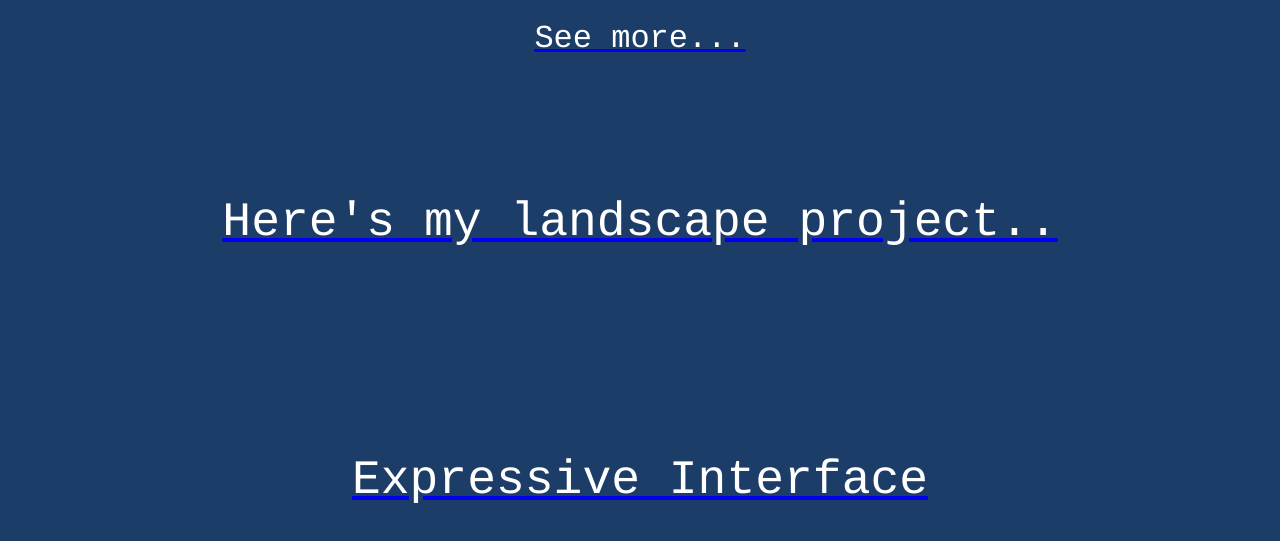
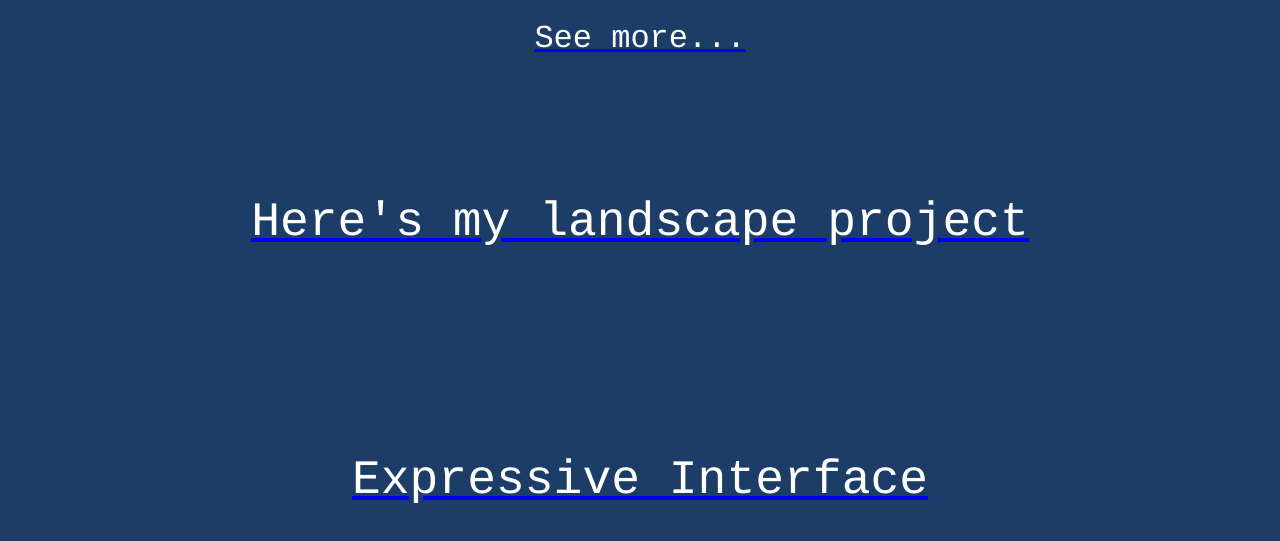
Before and after one commit to kuyamarv/kuyamarv.github.io, a plain HTML site: page index.html in a window 1280 px wide. Shown: the part 2274-2815 px from the top of the page. Drawn offline with Linux system fonts and the light colour scheme.

Commit message:
Update index.html

```diff
--- a/index.html
+++ b/index.html
@@ -92,7 +92,7 @@
    <p>
      <center>
        <font color="white" size="24" face="courier">
-           <a href="https://kuyamarv.github.io/landscape/"><font color="white">Here's my landscape project..</font></a>
+           <a href="https://kuyamarv.github.io/landscape/"><font color="white">Here's my landscape project</font></a>
          </center>
        </p>
 
```
